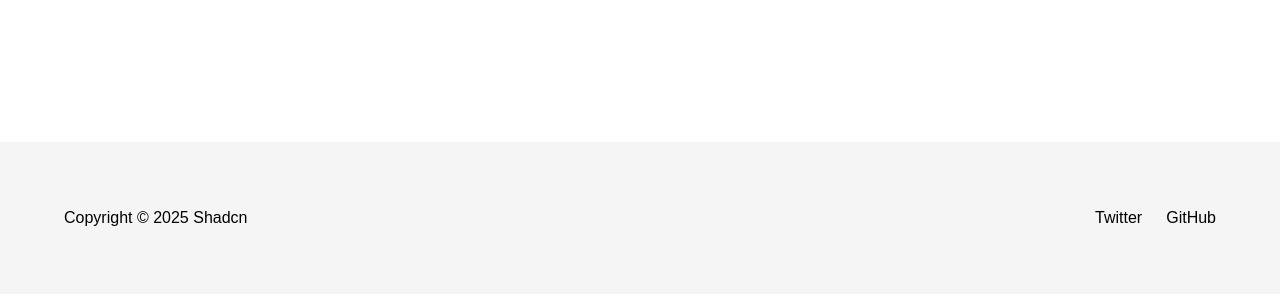
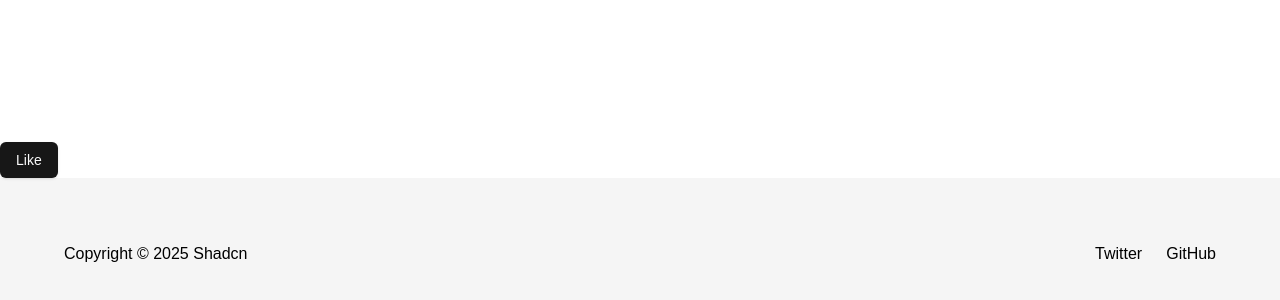
Before and after one commit to Niadul-Munna/playground-nextjs, a Next.js app: page / in a window 1280 px wide. Shown: the part 9866-10166 px from the top of the page. Built offline with nearby package versions, Linux system fonts and the light colour scheme.

Commit message:
feat: like button added

```diff
--- a/src/app/page.tsx
+++ b/src/app/page.tsx
@@ -1,12 +1,13 @@
 import { Docks } from "@/components/docks";
 import HeroSection from "@/components/heroSection";
-import Navbar from "@/components/navbar";
+import LikeButton from "./components/likeButton";
 
 export default function Home() {
   return (
     <div>
       <HeroSection />
       <Docks />
+      <LikeButton />
     </div>
   );
 }
```
